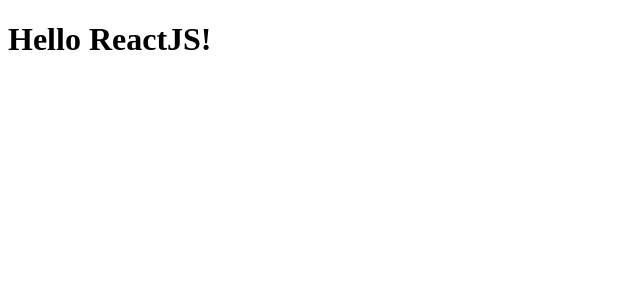
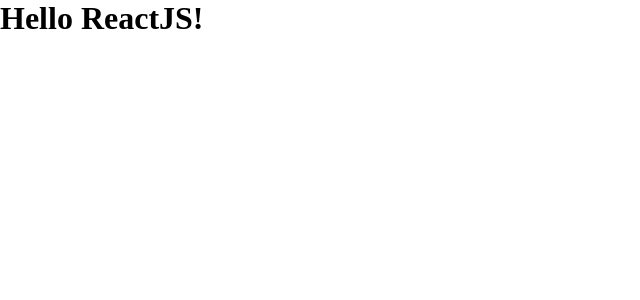
Before and after one commit to douglasdl/Ignite-React-01-Github-Explorer, a React app: page / in a window 1280 px wide. Shown: the top 300 px of the page, without its empty margins (0-640 px from the left). Built offline with nearby package versions, Linux system fonts and the light colour scheme.

Commit message:
Import CSS files

```diff
--- a/package.json
+++ b/package.json
@@ -18,7 +18,9 @@
         "@babel/preset-react": "^7.14.5",
         "babel-loader": "^8.2.2",
         "cross-env": "^7.0.3",
+        "css-loader": "^6.2.0",
         "html-webpack-plugin": "^5.3.2",
+        "style-loader": "^3.2.1",
         "webpack": "^5.52.1",
         "webpack-cli": "^4.8.0",
         "webpack-dev-server": "^4.2.0"
--- a/src/App.jsx
+++ b/src/App.jsx
@@ -1,3 +1,6 @@
+import './styles/global.css';
+
 export function App() {
+    //throw new Error('Errrrroooouuuu!!!!!')
     return <h1>Hello ReactJS!</h1>;
 }
--- /dev/null
+++ b/src/styles/global.css
@@ -0,0 +1,10 @@
+/* Reset */
+* {
+    margin: 0;
+    padding: 0;
+    box-sizing: border-box;
+}
+
+body {
+    font: Arial, Helvetica, sans-serif !important;
+}
--- a/webpack.config.js
+++ b/webpack.config.js
@@ -28,6 +28,11 @@
                 test: /\.jsx$/,
                 exclude: /node_modules/,
                 use: 'babel-loader'
+            },
+            {
+                test: /\.css$/,
+                exclude: /node_modules/,
+                use: ['style-loader', 'css-loader'],
             }
         ],
     }
```
Also changed, not shown: 2 other files (tests, documents, lock files or other folders).
